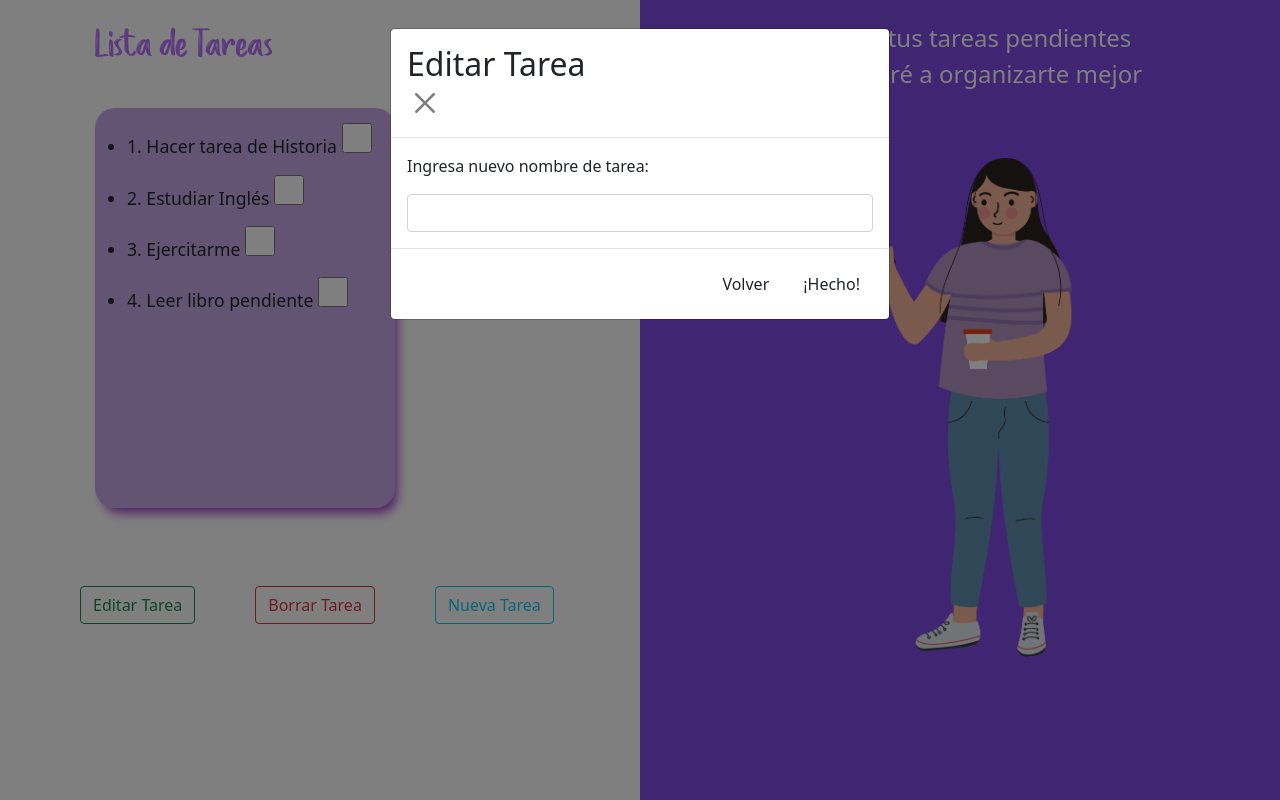
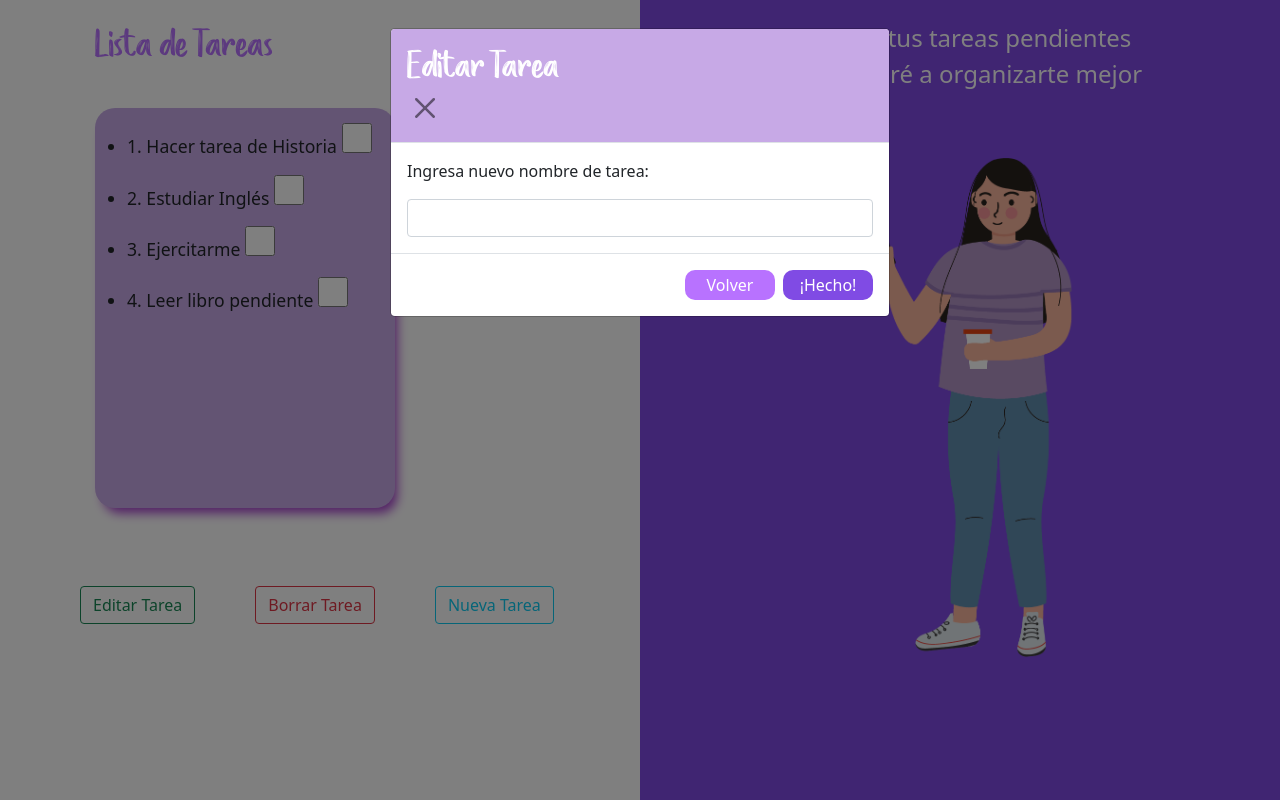
Before and after one commit to mhsantosp/ProcrastinApp, a React (Create React App) app: page /Checklist in a window 1280 px wide. Both pictures are taken after a click on the button "Editar Tarea". Built offline with nearby package versions, Linux system fonts and the light colour scheme.

Commit message:
añadir estilos y funcionalidad a modales

```diff
--- /dev/null
+++ b/src/components/contents/sass/buttonsChecklist.scss
@@ -0,0 +1,63 @@
+.modalHeader{
+    background-color: $fondoLight;
+    .modalTitle{
+        color: white;
+        font-family: LoveStory;
+        font-size: 1.8em;
+    }
+    .close{
+        margin-left:50px;
+    }
+}
+
+.btn-yes{
+    background-color: $fondoDark;
+    color: white;
+    border: none;
+    border-radius: 10px;
+    width: 90px;
+    height: 30px;
+}
+
+.btn-done{
+    background-color: $fondoDark;
+    color: white;
+    border: none;
+    border-radius: 10px;
+    width: 90px;
+    height: 30px;
+}
+
+.btn-yes:hover{
+    background-color: $fondoLight;
+}
+
+.btn-done:hover{
+    background-color: $fondoLight;
+}
+
+.btn-no:hover{
+    background-color: $fondoLight;
+}
+
+.btn-no{
+    background-color: $titleH1;
+    color: white;
+    border: none;
+    border-radius: 10px;
+    width: 90px;
+    height: 30px;
+}
+
+.btn-volver{
+    background-color: $titleH1;
+    color: white;
+    border: none;
+    border-radius: 10px;
+    width: 90px;
+    height: 30px;
+}
+
+.btn-volver:hover{
+    background-color: $fondoLight;
+}
--- a/src/components/contents/sass/styles.scss
+++ b/src/components/contents/sass/styles.scss
@@ -1,4 +1,5 @@
 @import './colors.scss';
+@import './buttonsChecklist.scss';
 @import './welcomeView.scss';
 @import './sectionChecklist.scss';
 $fa-font-path: '~@fortawesome/fontawesome-free/webfonts';
--- a/src/components/contents/sectionChecklist/ButtonsChecklist.jsx
+++ b/src/components/contents/sectionChecklist/ButtonsChecklist.jsx
@@ -1,5 +1,5 @@
 import React, { Component } from 'react'
-import {Modal, ModalBody, ModalFooter,  ModalHeader} from 'reactstrap'
+import { Modal, ModalBody, ModalFooter, ModalHeader } from 'reactstrap'
 
 
 export default class ButtonsChecklist extends Component {
@@ -39,29 +39,31 @@ export default class ButtonsChecklist extends Component {
             {/*Modal Borrar*/}
 
             <Modal isOpen={this.state.modalBorrar}>
-                <ModalHeader>
-                    <h3>Borrar Tarea</h3>
+                <ModalHeader className="modalHeader">
+                    <div className="col">
+                        <h3 className="modalTitle">Borrar Tarea</h3>
                         <button
                             type="button"
                             className="btn-close"
                             data-bs-dismiss="modal"
                             aria-label="Close"
                             onClick={() => this.modalBorrar()}></button>
+                    </div>
                 </ModalHeader>
                 <ModalBody>
                     <p>¿Estas seguro de borrar esta tarea?</p>
                 </ModalBody>
                 <ModalFooter>
-                    <button type="button" className="btn btn-no" data-bs-dismiss="modal">No</button>
-                    <button type="button" className="btn btn-yes">Si</button>
+                    <button type="button" className="btn-no" data-bs-dismiss="modal">No</button>
+                    <button type="button" className="btn-yes">Si</button>
                 </ModalFooter>
             </Modal>
 
             {/*Modal Editar*/}
 
             <Modal isOpen={this.state.modalEditar}>
-                <ModalHeader>
-                    <h2>Editar Tarea</h2>
+                <ModalHeader className="modalHeader">
+                    <h2 className="modalTitle">Editar Tarea</h2>
                     <button
                         type="button"
                         className="btn-close"
@@ -76,19 +78,19 @@ export default class ButtonsChecklist extends Component {
                 <ModalFooter>
                     <button
                         type="button"
-                        className="btn btn-volver"
+                        className="btn-volver"
                         data-bs-dismiss="modal">Volver</button>
                     <button
                         type="button"
-                        className="btn btn-done">¡Hecho!</button>
+                        className="btn-done">¡Hecho!</button>
                 </ModalFooter>
             </Modal>
 
             {/*Modal Nueva*/}
 
             <Modal isOpen={this.state.modalNueva}>
-                <ModalHeader>
-                    <h2>Nueva Tarea</h2>
+                <ModalHeader className="modalHeader">
+                    <h2 className="modalTitle">Nueva Tarea</h2>
                     <button
                         type="button"
                         className="btn-close"
@@ -103,9 +105,9 @@ export default class ButtonsChecklist extends Component {
                 <ModalFooter>
                     <button
                         type="button"
-                        className="btn btn-volver"
+                        className="btn-volver"
                         data-bs-dismiss="modal">Volver</button>
-                    <button type="button" className="btn btn-done">¡Hecho!</button>
+                    <button type="button" className="btn-done">¡Hecho!</button>
                 </ModalFooter>
             </Modal>
 
```
Also changed, not shown: 1 other file (tests, documents, lock files or other folders). Lines whose indentation alone changed are shown as unchanged.
